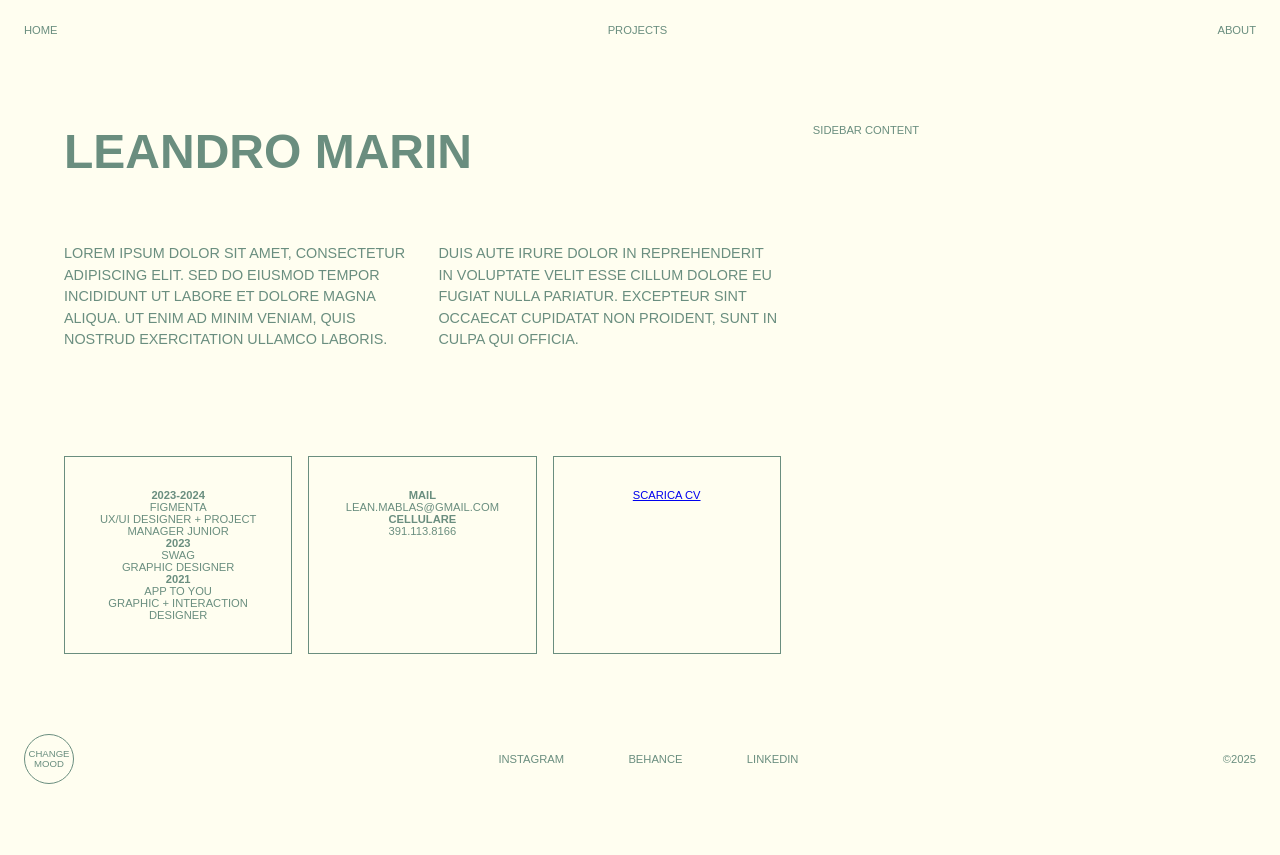
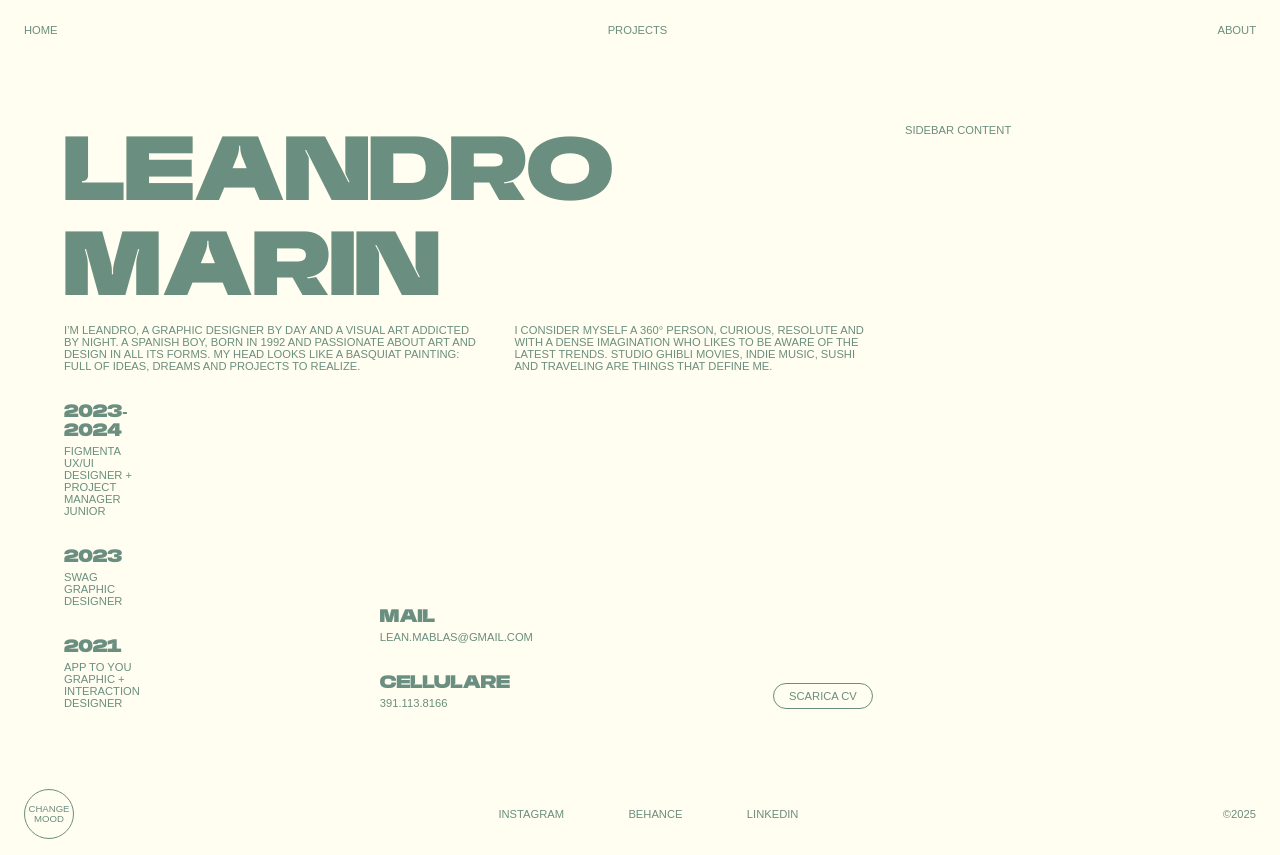
Before and after one commit to Leandro-Marin/portfolio-2025, a plain HTML site: page about.html in a window 1280 px wide. Before the commit the page ends 800 px from the top, so only its background shows below. Drawn offline with Linux system fonts and the light colour scheme; files whose address does not match are found by name.

Commit message:
falta agregar la foto y cambiar el texto

```diff
--- a/about.html
+++ b/about.html
@@ -30,43 +30,43 @@
             <h1 class="about-title">LEANDRO MARIN</h1>
 
             <div class="about-paragraphs">
-              <p>Lorem ipsum dolor sit amet, consectetur adipiscing elit. Sed do eiusmod tempor incididunt ut labore et dolore magna aliqua. Ut enim ad minim veniam, quis nostrud exercitation ullamco laboris.</p>
-              <p>Duis aute irure dolor in reprehenderit in voluptate velit esse cillum dolore eu fugiat nulla pariatur. Excepteur sint occaecat cupidatat non proident, sunt in culpa qui officia.</p>
+              <p>I’m Leandro, a graphic designer by day and a visual art addicted by night.  A Spanish boy, born in 1992 and passionate about art and design in all its forms. My head looks like a Basquiat painting: full of ideas, dreams and projects to realize.</p>
+              <p>I consider myself a 360° person, curious, resolute and with a dense imagination who likes to be aware of the latest trends. Studio Ghibli movies, indie music, sushi and traveling are things that define me.</p>
             </div>
           </div>
 
           <div class="about-boxes">
-            <div class="box">
-              <div class="container">
+            <div class="box-wrapper">
+              <div class="box">
                 <h4>2023-2024</h4>
                 <p>FIGMENTA<br>UX/UI DESIGNER + PROJECT MANAGER JUNIOR</p>
               </div>
 
-              <div class="container">
+              <div class="box">
                 <h4>2023</h4>
                 <p>SWAG<br>GRAPHIC DESIGNER</p>
               </div>
 
-              <div class="container">
+              <div class="box">
                 <h4>2021</h4>
                 <p>APP TO YOU<br>GRAPHIC + INTERACTION DESIGNER</p>
               </div>
             </div>
 
-            <div class="box">
-              <div class="container">
+            <div class="box-wrapper">
+              <div class="box">
                 <h4>mail</h4>
                 <p class="text-uppercase">lean.mablas@gmail.com</p>
               </div>
 
-              <div class="container">
+              <div class="box">
                 <h4>cellulare</h4>
                 <p>391.113.8166</p>
               </div>
             </div>
 
-            <div class="box">
-              <a href="src/Cv-Leandro-Marin.pdf" target="_blank" class="text-center text-uppercase">scarica cv</a>
+            <div class="box-wrapper">
+              <a href="src/Cv-Leandro-Marin.pdf" target="_blank" class="button-download">scarica cv</a>
             </div>
           </div>
         </div>
--- a/style/style.css
+++ b/style/style.css
@@ -336,22 +336,22 @@ a.project-menu:hover ~ span {
   flex: 1;
   display: flex;
   flex-direction: column;
-  justify-content: space-between; /* This will push the boxes to the bottom */
-}
-
-.about-content-top {
-  display: flex;
-  flex-direction: column;
-  gap: 2rem;
+  justify-content: space-between;
 }
 
 .about-sidebar {
   flex: 0 0 35%;
 }
 
+.about-content-top {
+  display: flex;
+  flex-direction: column;
+  gap: 10px;
+}
+
 .about-title {
-  font-size: 3rem;
-  margin-bottom: 2rem;
+  font-family: 'BaseNeueTrial-SuperExpBlack' , sans-serif;
+  font-size: 5rem;
 }
 
 .about-paragraphs {
@@ -359,24 +359,51 @@ a.project-menu:hover ~ span {
   gap: 2rem;
 }
 
-.about-paragraphs p {
-  flex: 1;
-  font-size: 0.9rem;
-  line-height: 1.5;
-}
-
 .about-boxes {
   display: flex;
-  gap: 1rem;
+  gap: 15rem;
   margin-top: auto; /* Ensures boxes stay at the bottom */
 }
 
+.box-wrapper {
+  display: flex;
+  flex-direction: column;
+  justify-content: flex-end;
+  height: 100%;
+}
+
 .box {
-  flex: 1;
-  padding: 2rem;
-  border: 1px solid var(--main-text-color);
+  margin-top: 30px;
+}
+
+.box h4{
+  font-family: 'BaseNeueTrial-SuperExpBlack' , sans-serif;
+  font-size: 1rem;
+  margin-bottom: 5px;
+  text-align: left;
+}
+
+.box p {
+  text-align: left;
+}
+
+.box-wrapper a {
+  min-width: 100px;
+  border: solid 1px var(--main-text-color);
+  border-radius: 50px;
   text-align: center;
-  transition: all var(--transition-duration) var(--transition-timing);
+  text-decoration: none;
+  font-family: 'Questrial', sans-serif;
+  font-size: 0.7rem;
+  text-transform: uppercase;
+  color: var(--main-text-color);
+  padding: 6px 12px;
+  transition: all 0.3s ease;
+}
+
+.box-wrapper a:hover {
+  background-color: var(--main-text-color);
+  color: var(--main-bg-color);
 }
 
 @media screen and (max-width: 768px) {
```
